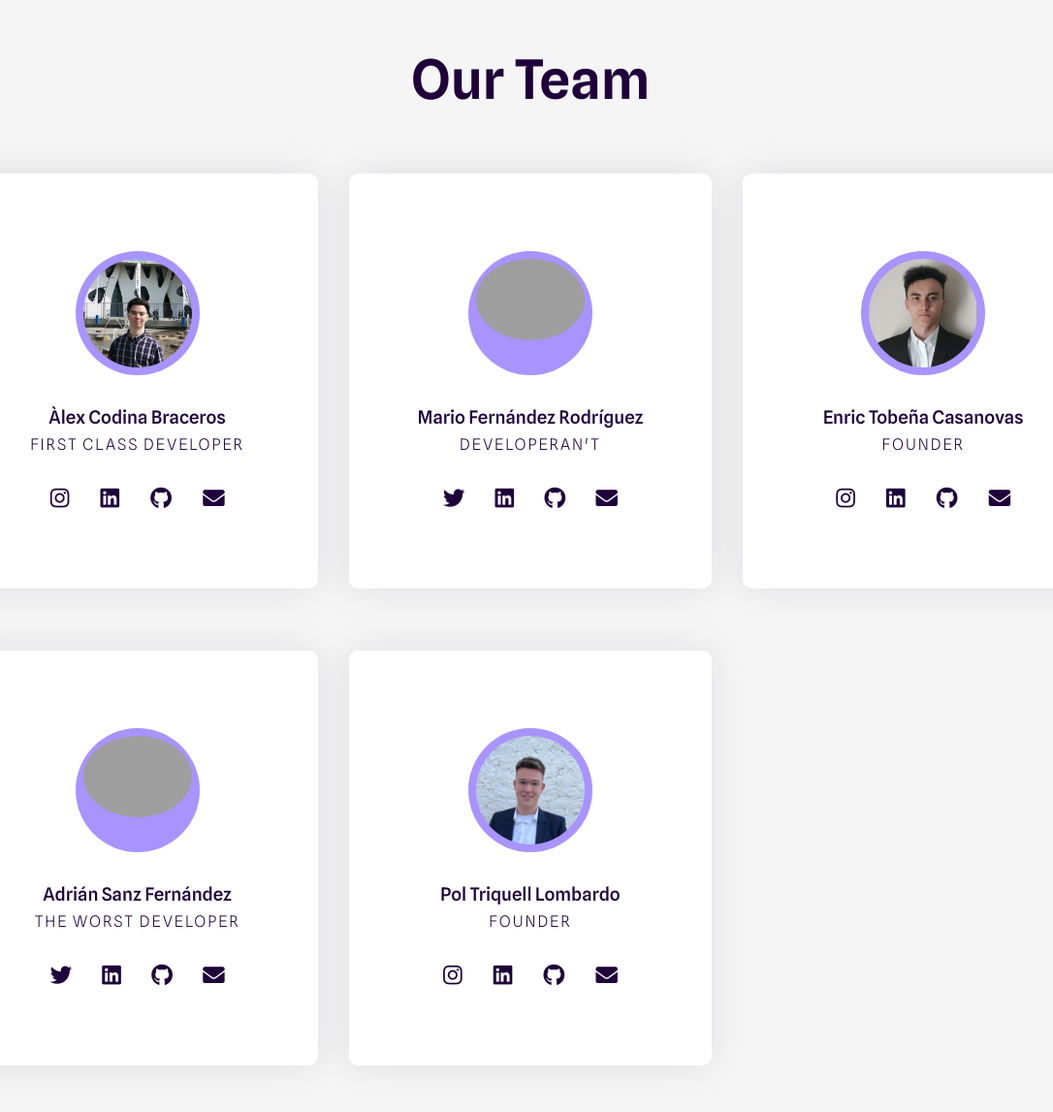
After one commit to poltriquell/MyBits_Web_Project, a Django app: page /about_us/ in a window 1280 px wide. The commit adds this page. Shown: the whole page at 97% size, without its empty margins (93-1179 px from the left). Run offline with Django 4.2, Linux system fonts and the light colour scheme; grey boxes are pictures that could not be loaded.

Commit message:
Full About Us Implementation

```diff
--- a/DjangoApp/mybits/mybits/urls.py
+++ b/DjangoApp/mybits/mybits/urls.py
@@ -43,6 +43,8 @@ urlpatterns = [
 
     path('login/', wb.login, name='login-menu'),
     path('admin/', admin.site.urls),
+
+    path('about_us/', wb.about, name='about-us'),
 ]
 
 # path('search/', search_bar, name='content_search'),
--- /dev/null
+++ b/DjangoApp/mybits/web/static/css/about_us_style.css
@@ -0,0 +1,92 @@
+* {
+  padding: 0;
+  margin: 0;
+  box-sizing: border-box;
+  font-family: "Spline Sans", sans-serif;
+}
+body {
+  background-color: #f5f5f5;
+}
+.row {
+  display: flex;
+  flex-wrap: wrap;
+  padding: 2em 1em;
+  text-align: center;
+}
+.column {
+  width: 100%;
+  padding: 0.5em 0;
+}
+h1 {
+  width: 100%;
+  text-align: center;
+  font-size: 3.5em;
+  color: #1f003b;
+}
+.card {
+  box-shadow: 0 0 2.4em rgba(25, 0, 58, 0.1);
+  padding: 3.5em 1em;
+  border-radius: 0.6em;
+  color: #1f003b;
+  cursor: pointer;
+  transition: 0.3s;
+  background-color: #ffffff;
+}
+.card .img-container {
+  width: 8em;
+  height: 8em;
+  background-color: #a993ff;
+  padding: 0.5em;
+  border-radius: 50%;
+  margin: 0 auto 2em auto;
+}
+.card img {
+  width: 100%;
+  border-radius: 50%;
+}
+.card h3 {
+  font-weight: 500;
+}
+.card p {
+  font-weight: 300;
+  text-transform: uppercase;
+  margin: 0.5em 0 2em 0;
+  letter-spacing: 2px;
+}
+.icons {
+  width: 50%;
+  min-width: 180px;
+  margin: auto;
+  display: flex;
+  justify-content: space-between;
+}
+.card a {
+  text-decoration: none;
+  color: inherit;
+  font-size: 1.4em;
+}
+.card:hover {
+  background: linear-gradient(#6045ea, #8567f7);
+  color: #ffffff;
+}
+.card:hover .img-container {
+  transform: scale(1.15);
+}
+@media screen and (min-width: 768px) {
+  section {
+    padding: 1em 7em;
+  }
+}
+@media screen and (min-width: 992px) {
+  section {
+    padding: 1em;
+  }
+  .card {
+    padding: 5em 1em;
+  }
+  .column {
+    flex: 0 0 33.33%;
+    max-width: 33.33%;
+    padding: 0 1em;
+  }
+}
--- /dev/null
+++ b/DjangoApp/mybits/web/templates/web/about.html
@@ -0,0 +1,180 @@
+<!DOCTYPE html>
+<html lang="en">
+  <head>
+    <meta name="viewport" content="width=device-width, initial-scale=1.0" />
+    <title>Responsive Our Team Section</title>
+    <!-- Font Awesome -->
+    <link
+      rel="stylesheet"
+      href="https://cdnjs.cloudflare.com/ajax/libs/font-awesome/5.15.4/css/all.min.css"
+    />
+    <!-- Google Font -->
+    <link
+      href="https://fonts.googleapis.com/css2?family=Spline+Sans:wght@200;300;400;500;600&display=swap"
+      rel="stylesheet"
+    />
+    <!-- Stylesheet -->
+    <link
+      rel="stylesheet"
+      href="../../static/css/about_us_style.css"
+    />
+  </head>
+  <body>
+    <section>
+      <div class="row">
+        <h1>Our Team</h1>
+      </div>
+      <div class="row">
+        <!-- Column 1-->
+        <div class="column">
+          <div class="card">
+            <div class="img-container">
+              <img src="../../static/images/alex.png" />
+            </div>
+            <h3>Àlex Codina Braceros</h3>
+            <p>First Class Developer</p>
+            <div class="icons">
+              <a href="https://www.instagram.com/codinab2/">
+                <i class="fab fa-instagram"></i>
+              </a>
+              <a href="https://www.linkedin.com/in/%C3%A0lex-codina-braceros-4448b9258/">
+                <i class="fab fa-linkedin"></i>
+              </a>
+              <a href="https://github.com/codinab">
+                <i class="fab fa-github"></i>
+              </a>
+              <a href="mailto:alex.codinab@gmail.com">
+                <i class="fas fa-envelope"></i>
+              </a>
+            </div>
+          </div>
+        </div>
+        <!-- Column 2-->
+        <div class="column">
+          <div class="card">
+            <div class="img-container">
+              <img src="profile-img-2.png" />
+            </div>
+            <h3>Mario Fernández Rodríguez</h3>
+            <p>Developeran't</p>
+            <div class="icons">
+              <a href="#">
+                <i class="fab fa-twitter"></i>
+              </a>
+              <a href="#">
+                <i class="fab fa-linkedin"></i>
+              </a>
+              <a href="#">
+                <i class="fab fa-github"></i>
+              </a>
+              <a href="#">
+                <i class="fas fa-envelope"></i>
+              </a>
+            </div>
+          </div>
+        </div>
+        <!-- Column 3-->
+        <div class="column">
+          <div class="card">
+            <div class="img-container">
+              <img src="../../static/images/enric.jpeg" />
+            </div>
+            <h3>Enric Tobeña Casanovas</h3>
+            <p>Founder</p>
+            <div class="icons">
+              <a href="https://www.instagram.com/enric_tobena/">
+                <i class="fab fa-instagram"></i>
+              </a>
+              <a href="https://www.linkedin.com/in/enric-tobe%C3%B1a-casanovas/">
+                <i class="fab fa-linkedin"></i>
+              </a>
+              <a href="https://github.com/Enric-Tobena">
+                <i class="fab fa-github"></i>
+              </a>
+              <a href="mailto:enrictobena2k02@gmail.com">
+                <i class="fas fa-envelope"></i>
+              </a>
+            </div>
+          </div>
+        </div>
+      </div>
+      <div class="row">
+        <!-- Column 4-->
+        <div class="column">
+          <div class="card">
+            <div class="img-container">
+              <img src="../../static/images/adrian.jpeg" />
+            </div>
+            <h3>Adrián Sanz Fernández</h3>
+            <p>The Worst Developer</p>
+            <div class="icons">
+              <a href="#">
+                <i class="fab fa-twitter"></i>
+              </a>
+              <a href="#">
+                <i class="fab fa-linkedin"></i>
+              </a>
+              <a href="#">
+                <i class="fab fa-github"></i>
+              </a>
+              <a href="#">
+                <i class="fas fa-envelope"></i>
+              </a>
+            </div>
+          </div>
+        </div>
+        <!-- Column 5-->
+        <div class="column">
+          <div class="card">
+            <div class="img-container">
+              <img src="../../static/images/pol.jpeg" />
+            </div>
+            <h3>Pol Triquell Lombardo</h3>
+            <p>Founder</p>
+            <div class="icons">
+              <a href="https://www.instagram.com/poltriquell/">
+                <i class="fab fa-instagram"></i>
+              </a>
+              <a href="https://www.linkedin.com/in/pol-triquell-lombardo-ingenieria-informatica/">
+                <i class="fab fa-linkedin"></i>
+              </a>
+              <a href="https://github.com/poltriquell">
+                <i class="fab fa-github"></i>
+              </a>
+              <a href="mailto:poltri02@gmail.com">
+                <i class="fas fa-envelope"></i>
+              </a>
+            </div>
+          </div>
+        </div>
+      </div>
+    </section>
+  </body>
+</html>
+<!--
+<!DOCTYPE html>
+<html lang="es">
+    <head>
+        <meta charset="UTF-8">
+        <title> An About Us Page | CoderGirl </title>
+        <!--Custom Css File!-->
+        <!--
+        <link rel="stylesheet" href="../../static/css/about_us_style.css">
+      </head>
+<body>
+  <section class="about-us">
+    <div class="about">
+      <img src="../static/images/pol.JPEG" class="pic">
+      <div class="text">
+        <h2>About Us</h2>
+        <h5>Front-end Developer & <span>Designer</span></h5>
+          <p>Lorem ipsum dolor sit amet, consectetur adipisicing elit. Expedita natus ad sed harum itaque ullam enim quas, veniam accusantium, quia animi id eos adipisci iusto molestias asperiores explicabo cum vero atque amet corporis! Soluta illum facere consequuntur magni. Ullam dolorem repudiandae cumque voluptate consequatur consectetur, eos provident necessitatibus reiciendis corrupti!</p>
+        <div class="data">
+        <a href="#" class="hire">Hire Me</a>
+        </div>
+      </div>
+    </div>
+  </section>
+</body>
+</html>
+-->
--- a/DjangoApp/mybits/web/views.py
+++ b/DjangoApp/mybits/web/views.py
@@ -64,3 +64,7 @@ def menu_detail(request, id_rest):
 #Login
 def login(request):
     return render(request, 'web/login.html', None)
+
+#About Us
+def about(request):
+    return render(request, 'web/about.html', None)
```
Also changed, not shown: DjangoApp/mybits/web/templates/web/home.html (+8 -2 lines), DjangoApp/mybits/web/static/css/style.css (line endings or trailing spaces), DjangoApp/mybits/web/static/images/alex.png (added), DjangoApp/mybits/web/static/images/enric.jpeg (added), DjangoApp/mybits/web/static/images/pol.jpeg (added).
